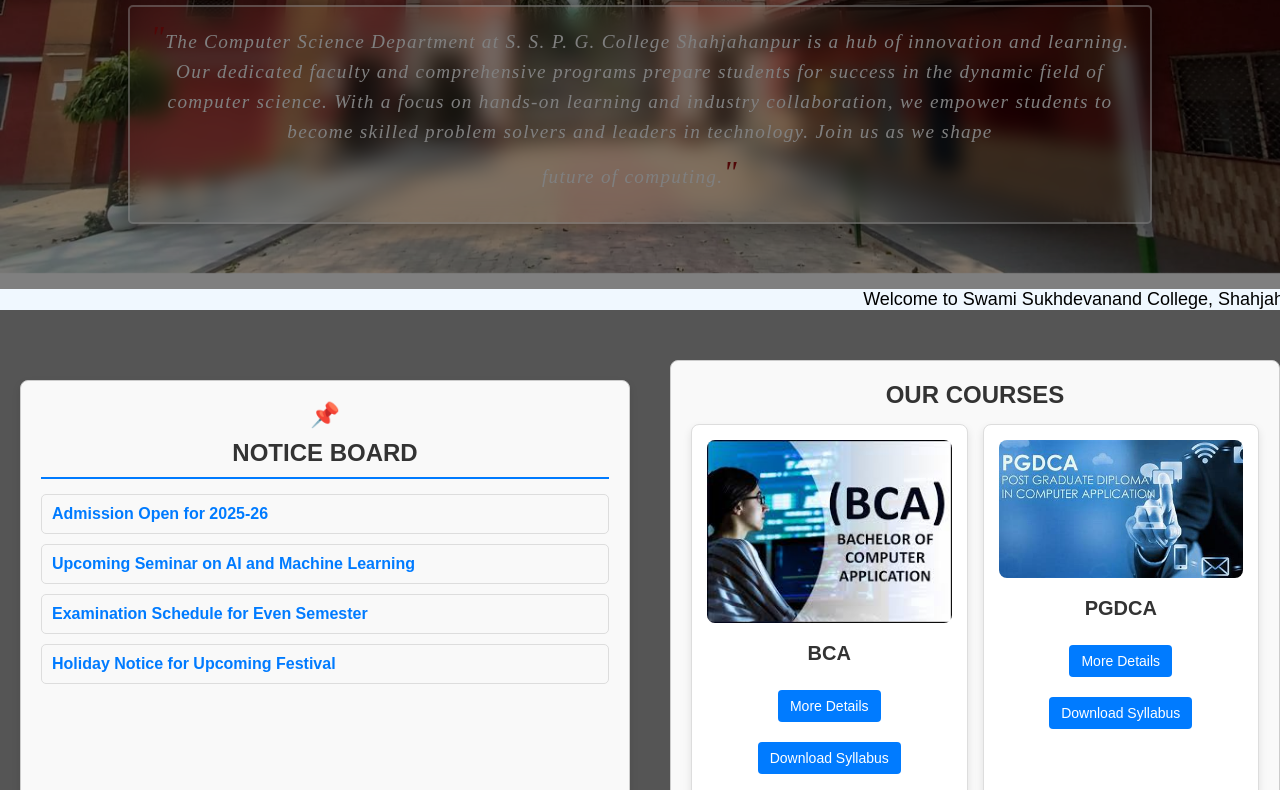
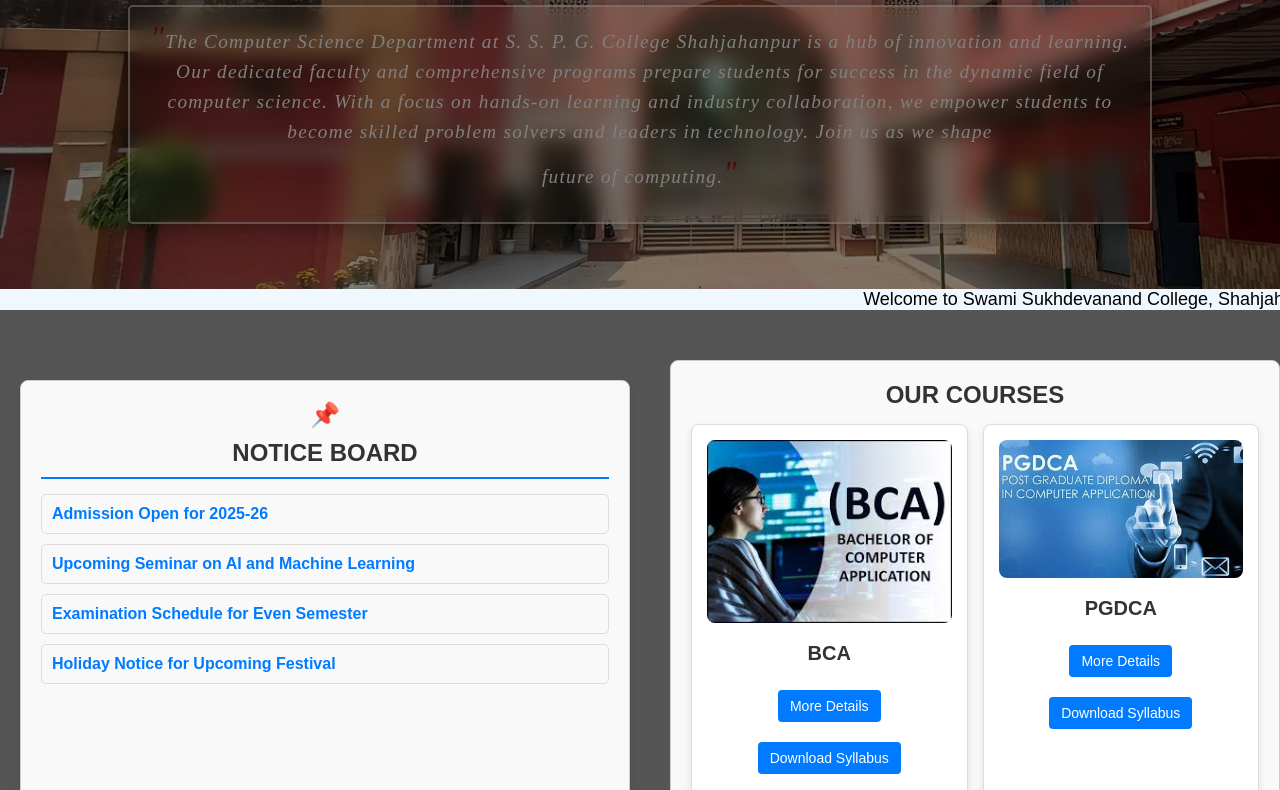
Before and after one commit to Avishukla-Student/collage-web, a plain HTML site: page index.html in a window 1280 px wide. Shown: the part 304-1094 px from the top of the page. Drawn offline with Linux system fonts and the light colour scheme.

Commit message:
background fix

```diff
--- a/style.css
+++ b/style.css
@@ -184,12 +184,6 @@
   z-index: -1;
   margin: 0%;
   top: 0px;
-}
-
-.fixed-back img {
-  width: 100%;
-  height: 100%;
-  object-fit: cover;
 }
 
 .section1 {
```
